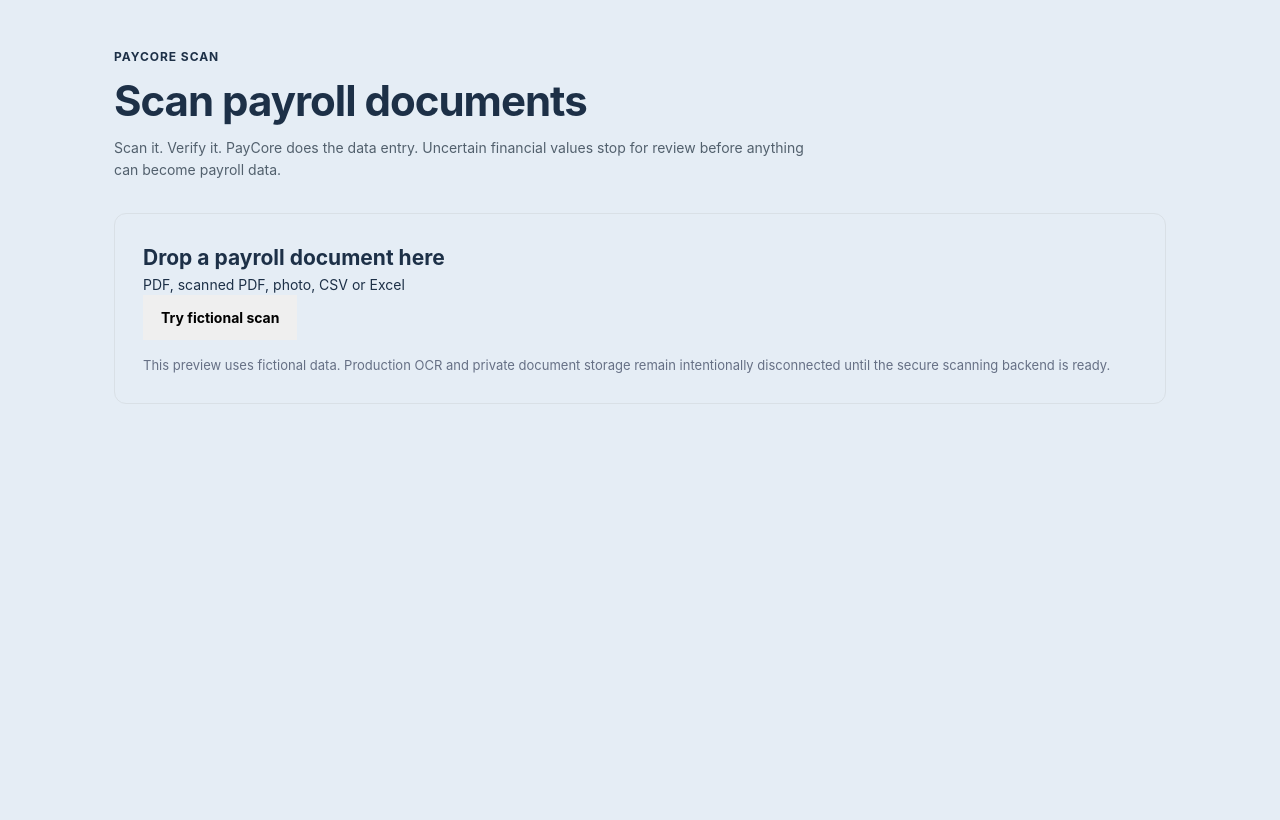
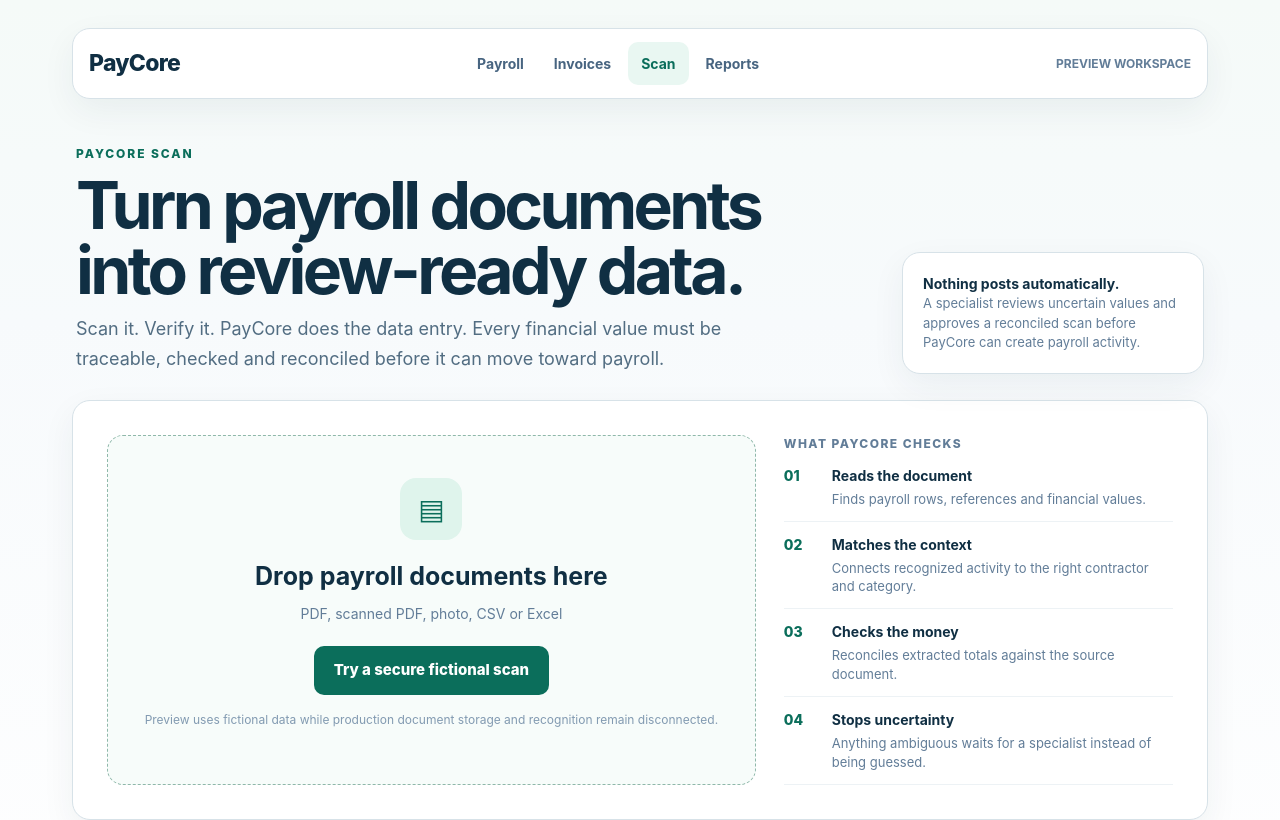
Before and after one commit to Omoluabi1003/Paycore, a Next.js app: page /scan in a window 1280 px wide. Shown: the top 820 px of the page. Built offline with nearby package versions, Linux system fonts and the light colour scheme.

Commit message:
Redesign PayCore Scan as a confidence-first payroll workspace

```diff
--- a/app/scan/page.tsx
+++ b/app/scan/page.tsx
@@ -1,5 +1,6 @@
 "use client";
 
+import Link from "next/link";
 import { useMemo, useState } from "react";
 import { reconcileScan, summarizeScan, type ScanCandidateRecord } from "../../lib/payroll-scan";
 
@@ -11,6 +12,9 @@
 ];
 
 const money = (cents: number) => new Intl.NumberFormat("en-US", { style: "currency", currency: "USD" }).format(cents / 100);
+const shell: React.CSSProperties = { maxWidth: 1180, margin: "0 auto", padding: "28px 22px 64px", fontFamily: "var(--font-geist-sans), Arial, sans-serif", color: "#102f43" };
+const card: React.CSSProperties = { background: "#fff", border: "1px solid #d7e2e8", borderRadius: 18, boxShadow: "0 12px 34px rgba(16,47,67,.06)" };
+const navItem: React.CSSProperties = { color: "#486581", textDecoration: "none", fontWeight: 650, padding: "11px 13px", borderRadius: 10 };
 
 export default function ScanPage() {
   const [records, setRecords] = useState<ScanCandidateRecord[]>(sampleRecords);
@@ -21,47 +25,50 @@
   const summary = useMemo(() => summarizeScan(records, reconciliation), [records, reconciliation]);
 
   function verifyAdvance() {
-    setRecords((current) => current.map((record) => record.id === "advance" ? { ...record, state: "VERIFIED", issues: [] } : record));
+    setRecords(current => current.map(record => record.id === "advance" ? { ...record, state: "VERIFIED", issues: [] } : record));
     setApproved(false);
   }
 
-  return (
-    <main style={{ maxWidth: 1100, margin: "0 auto", padding: "48px 24px", fontFamily: "var(--font-geist-sans), Arial, sans-serif" }}>
-      <p style={{ fontWeight: 700, letterSpacing: ".08em", textTransform: "uppercase", fontSize: 12 }}>PayCore Scan</p>
-      <h1 style={{ fontSize: 42, margin: "8px 0" }}>Scan payroll documents</h1>
-      <p style={{ maxWidth: 700, color: "#52606d", lineHeight: 1.6 }}>Scan it. Verify it. PayCore does the data entry. Uncertain financial values stop for review before anything can become payroll data.</p>
+  return <main style={{ minHeight: "100vh", background: "linear-gradient(180deg,#f5faf8 0,#f7fafc 320px,#fff 100%)" }}>
+    <div style={shell}>
+      <header style={{ ...card, padding: "13px 16px", display: "flex", alignItems: "center", justifyContent: "space-between", gap: 16, flexWrap: "wrap" }}>
+        <Link href="/" style={{ color: "#102f43", fontSize: 23, fontWeight: 800, textDecoration: "none", letterSpacing: "-.03em" }}>PayCore</Link>
+        <nav aria-label="PayCore modules" style={{ display: "flex", gap: 4, flexWrap: "wrap" }}>
+          <Link href="/" style={navItem}>Payroll</Link><Link href="/" style={navItem}>Invoices</Link><span style={{ ...navItem, color: "#0b6e5b", background: "#e9f7f2" }}>Scan</span><Link href="/" style={navItem}>Reports</Link>
+        </nav>
+        <span style={{ fontSize: 12, fontWeight: 750, color: "#627d98" }}>PREVIEW WORKSPACE</span>
+      </header>
 
-      <section style={{ marginTop: 32, padding: 28, border: "1px solid #d9e0e6", borderRadius: 12 }}>
-        {!scanned ? <>
-          <h2>Drop a payroll document here</h2>
-          <p>PDF, scanned PDF, photo, CSV or Excel</p>
-          <button onClick={() => setScanned(true)} style={{ padding: "12px 18px", fontWeight: 700, cursor: "pointer" }}>Try fictional scan</button>
-          <p style={{ fontSize: 13, color: "#667085", marginTop: 16 }}>This preview uses fictional data. Production OCR and private document storage remain intentionally disconnected until the secure scanning backend is ready.</p>
-        </> : <>
-          <div style={{ display: "flex", justifyContent: "space-between", gap: 24, flexWrap: "wrap" }}>
-            <div><strong>Scan complete</strong><p>4 records found in Fictional_Weekly_Settlement.pdf</p></div>
-            <div><strong>{summary.verified} verified</strong><p>{summary.needsReview} needs your attention</p></div>
+      <section style={{ padding: "46px 4px 26px", display: "grid", gridTemplateColumns: "minmax(0,1.45fr) minmax(250px,.55fr)", gap: 30, alignItems: "end" }}>
+        <div><p style={{ margin: 0, fontSize: 12, fontWeight: 800, letterSpacing: ".16em", color: "#0b6e5b" }}>PAYCORE SCAN</p><h1 style={{ margin: "10px 0 12px", fontSize: "clamp(38px,6vw,66px)", lineHeight: .98, letterSpacing: "-.055em", maxWidth: 720 }}>Turn payroll documents into review-ready data.</h1><p style={{ margin: 0, maxWidth: 720, color: "#526d82", fontSize: 18, lineHeight: 1.65 }}>Scan it. Verify it. PayCore does the data entry. Every financial value must be traceable, checked and reconciled before it can move toward payroll.</p></div>
+        <aside style={{ ...card, padding: 20 }}><strong style={{ display: "block", fontSize: 14 }}>Nothing posts automatically.</strong><p style={{ color: "#627d98", lineHeight: 1.5, fontSize: 13, marginBottom: 0 }}>A specialist reviews uncertain values and approves a reconciled scan before PayCore can create payroll activity.</p></aside>
+      </section>
+
+      {!scanned ? <>
+        <section style={{ ...card, overflow: "hidden" }}>
+          <div style={{ padding: "34px", display: "grid", gridTemplateColumns: "minmax(0,1.25fr) minmax(260px,.75fr)", gap: 28 }}>
+            <div style={{ border: "1.5px dashed #8fb8aa", borderRadius: 16, padding: "42px 28px", background: "#f7fcfa", textAlign: "center" }}>
+              <div aria-hidden="true" style={{ width: 62, height: 62, margin: "0 auto 18px", borderRadius: 16, display: "grid", placeItems: "center", background: "#dff4ec", color: "#0b6e5b", fontSize: 28 }}>▤</div>
+              <h2 style={{ fontSize: 25, margin: "0 0 8px" }}>Drop payroll documents here</h2><p style={{ color: "#627d98", margin: "0 0 22px" }}>PDF, scanned PDF, photo, CSV or Excel</p>
+              <button type="button" onClick={() => setScanned(true)} style={{ border: 0, borderRadius: 10, background: "#0b6e5b", color: "#fff", padding: "13px 20px", fontWeight: 800, cursor: "pointer", fontSize: 15 }}>Try a secure fictional scan</button>
+              <p style={{ fontSize: 12, color: "#829ab1", margin: "16px 0 0" }}>Preview uses fictional data while production document storage and recognition remain disconnected.</p>
+            </div>
+            <div><p style={{ fontSize: 12, fontWeight: 800, letterSpacing: ".12em", color: "#627d98" }}>WHAT PAYCORE CHECKS</p>{[
+              ["01","Reads the document","Finds payroll rows, references and financial values."],
+              ["02","Matches the context","Connects recognized activity to the right contractor and category."],
+              ["03","Checks the money","Reconciles extracted totals against the source document."],
+              ["04","Stops uncertainty","Anything ambiguous waits for a specialist instead of being guessed."]
+            ].map(([n,title,copy]) => <div key={n} style={{ display: "grid", gridTemplateColumns: "38px 1fr", gap: 10, padding: "12px 0", borderBottom: "1px solid #edf2f5" }}><span style={{ color: "#0b6e5b", fontWeight: 800 }}>{n}</span><div><strong>{title}</strong><p style={{ margin: "4px 0 0", color: "#627d98", fontSize: 13, lineHeight: 1.45 }}>{copy}</p></div></div>)}</div>
           </div>
-
-          <div style={{ overflowX: "auto", marginTop: 20 }}>
-            <table style={{ width: "100%", borderCollapse: "collapse" }}>
-              <thead><tr style={{ textAlign: "left", borderBottom: "1px solid #d9e0e6" }}><th style={{ padding: 10 }}>Source</th><th>PayCore read</th><th>Amount</th><th>Status</th><th>Action</th></tr></thead>
-              <tbody>{records.map((record) => <tr key={record.id} style={{ borderBottom: "1px solid #edf0f2" }}>
-                <td style={{ padding: 10 }}>{record.reference}</td><td>{record.category ?? "Load revenue"}</td><td>{money(record.amountCents ?? 0)}</td><td>{record.state === "VERIFIED" ? "Verified" : record.state === "UNREADABLE" ? "Could not read" : "Needs your attention"}</td>
-                <td>{record.id === "advance" && record.state !== "VERIFIED" ? <button onClick={verifyAdvance}>Confirm cash advance</button> : ""}</td>
-              </tr>)}</tbody>
-            </table>
-          </div>
-
-          <section style={{ marginTop: 24, padding: 20, background: "#f7f8fa", borderRadius: 10 }}>
-            <strong>Reconciliation</strong>
-            <p>Source total: {money(sourceTotalCents)} · PayCore extracted: {money(reconciliation.extractedTotalCents)} · Difference: {money(reconciliation.differenceCents ?? 0)}</p>
-            <p>{summary.canApprove ? "Verified and reconciled. Ready for specialist approval." : "Review required. Nothing will be committed yet."}</p>
-            <button disabled={!summary.canApprove || approved} onClick={() => setApproved(true)} style={{ padding: "12px 18px", fontWeight: 700 }}>{approved ? "Scan approved" : "Approve scan"}</button>
-            {approved ? <p style={{ fontSize: 13, color: "#52606d" }}>Preview approval recorded locally only. No payroll records or payments were created.</p> : null}
-          </section>
-        </>}
-      </section>
-    </main>
-  );
+        </section>
+        <section style={{ display: "grid", gridTemplateColumns: "repeat(3,minmax(0,1fr))", gap: 14, marginTop: 16 }}>
+          {[['Source linked','Every extracted value keeps evidence back to its document.'],['Duplicate aware','Repeated documents and records are designed to stop before posting.'],['Reconciled first','Source totals and extracted totals must agree before approval.']].map(([title,copy]) => <div key={title} style={{ ...card, padding: 18 }}><strong style={{ fontSize: 14 }}>{title}</strong><p style={{ color: "#627d98", fontSize: 13, lineHeight: 1.5, marginBottom: 0 }}>{copy}</p></div>)}
+        </section>
+      </> : <section style={{ ...card, padding: 28 }}>
+        <div style={{ display: "flex", justifyContent: "space-between", gap: 20, flexWrap: "wrap", paddingBottom: 20, borderBottom: "1px solid #e6edf1" }}><div><p style={{ color: "#0b6e5b", fontWeight: 800, margin: "0 0 6px" }}>SCAN COMPLETE ✓</p><h2 style={{ margin: 0 }}>Fictional_Weekly_Settlement.pdf</h2><p style={{ color: "#627d98", marginBottom: 0 }}>4 records recognized. Review the interpretation before approval.</p></div><div style={{ display: "flex", gap: 10 }}><div style={{ background: "#e9f7f2", borderRadius: 12, padding: "12px 16px" }}><strong>{summary.verified} verified</strong></div><div style={{ background: summary.needsReview ? "#fff6df" : "#e9f7f2", borderRadius: 12, padding: "12px 16px" }}><strong>{summary.needsReview} review</strong></div></div></div>
+        <div style={{ overflowX: "auto", marginTop: 18 }}><table style={{ width: "100%", borderCollapse: "collapse", minWidth: 720 }}><thead><tr style={{ textAlign: "left", color: "#627d98", fontSize: 12, borderBottom: "1px solid #d9e2e8" }}><th style={{ padding: 12 }}>SOURCE</th><th>PAYCORE READ</th><th>AMOUNT</th><th>STATUS</th><th>ACTION</th></tr></thead><tbody>{records.map(record => <tr key={record.id} style={{ borderBottom: "1px solid #edf2f5" }}><td style={{ padding: 14, fontWeight: 650 }}>{record.reference}</td><td>{record.category ?? "Load revenue"}</td><td style={{ fontVariantNumeric: "tabular-nums", fontWeight: 700 }}>{money(record.amountCents ?? 0)}</td><td>{record.state === "VERIFIED" ? "✓ Verified" : record.state === "UNREADABLE" ? "Could not read" : "⚠ Needs review"}</td><td>{record.id === "advance" && record.state !== "VERIFIED" ? <button onClick={verifyAdvance} style={{ border: "1px solid #8fb8aa", background: "#fff", borderRadius: 8, padding: "8px 10px", fontWeight: 700 }}>Confirm cash advance</button> : "Source linked"}</td></tr>)}</tbody></table></div>
+        <section style={{ marginTop: 24, padding: 22, borderRadius: 14, background: summary.canApprove ? "#f1faf6" : "#fff9eb", border: `1px solid ${summary.canApprove ? "#b9dfd1" : "#ead9a7"}` }}><div style={{ display: "flex", justifyContent: "space-between", gap: 18, flexWrap: "wrap" }}><div><strong style={{ fontSize: 17 }}>Reconciliation</strong><p style={{ color: "#526d82" }}>Source {money(sourceTotalCents)} · Extracted {money(reconciliation.extractedTotalCents)} · Difference {money(reconciliation.differenceCents ?? 0)}</p><p style={{ marginBottom: 0, fontWeight: 650 }}>{summary.canApprove ? "Totals agree and every value is verified. Ready for specialist approval." : "Review the flagged value. Nothing will be committed yet."}</p></div><button disabled={!summary.canApprove || approved} onClick={() => setApproved(true)} style={{ alignSelf: "center", border: 0, borderRadius: 10, padding: "13px 20px", fontWeight: 800, background: summary.canApprove && !approved ? "#0b6e5b" : "#d9e2e8", color: summary.canApprove && !approved ? "#fff" : "#627d98" }}>{approved ? "Scan approved ✓" : "Approve reconciled scan"}</button></div>{approved && <p style={{ fontSize: 12, color: "#627d98", marginBottom: 0 }}>Preview approval is local only. No payroll records or payments were created.</p>}</section>
+      </section>}
+    </div>
+  </main>;
 }
```
